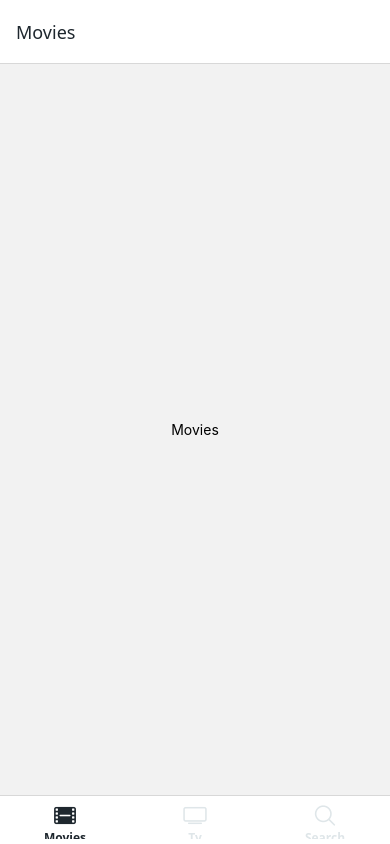
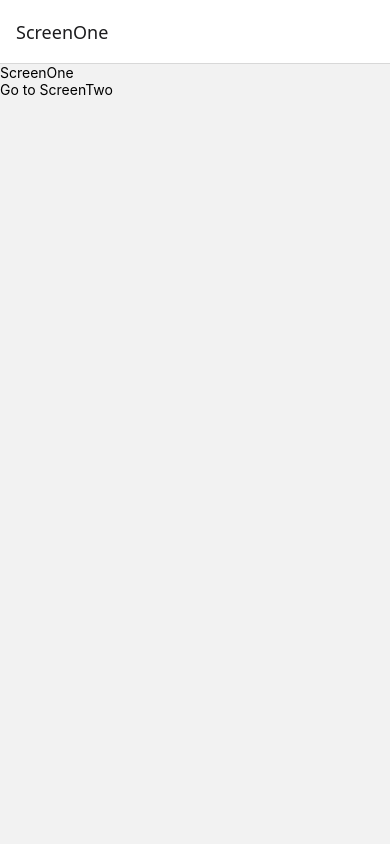
Before and after one commit to justddan/RN_Noovies, a React Native app: screen / in a window 390 px wide. Built offline with nearby package versions, Linux system fonts and the light colour scheme.

Commit message:
Stack Navigation 1

```diff
--- a/App.js
+++ b/App.js
@@ -10,6 +10,7 @@ import {
   DefaultTheme,
 } from "@react-navigation/native";
 import Tabs from "./navigation/Tab";
+import Stack from "./navigation/Stack";
 
 SplashScreen.preventAutoHideAsync();
 
@@ -72,7 +73,8 @@ export default function App() {
       onReady={onLayoutRootView}
       // theme={isDark ? DarkTheme : DefaultTheme}
     >
-      <Tabs />
+      {/* <Tabs /> */}
+      <Stack />
     </NavigationContainer>
   );
 }
--- /dev/null
+++ b/navigation/Stack.js
@@ -0,0 +1,50 @@
+import React from "react";
+import { createNativeStackNavigator } from "@react-navigation/native-stack";
+import { Text, View, TouchableOpacity } from "react-native";
+
+const ScreenOne = ({ navigation: { navigate } }) => {
+  return (
+    <View>
+      <Text>ScreenOne</Text>
+      <TouchableOpacity onPress={() => navigate("ScreenTwo")}>
+        <Text>Go to ScreenTwo</Text>
+      </TouchableOpacity>
+    </View>
+  );
+};
+
+const ScreenTwo = ({ navigation: { navigate } }) => {
+  return (
+    <View>
+      <Text>ScreenTwo</Text>
+      <TouchableOpacity onPress={() => navigate("ScreenThree")}>
+        <Text>Go to ScreenThree</Text>
+      </TouchableOpacity>
+    </View>
+  );
+};
+
+const ScreenThree = ({ navigation: { goBack, setOptions } }) => {
+  return (
+    <View>
+      <Text>ScreenThree</Text>
+      <TouchableOpacity onPress={() => setOptions({ title: "Three" })}>
+        <Text>Go back</Text>
+      </TouchableOpacity>
+    </View>
+  );
+};
+
+const NativeStack = createNativeStackNavigator();
+
+const Stack = () => {
+  return (
+    <NativeStack.Navigator>
+      <NativeStack.Screen name="ScreenOne" component={ScreenOne} />
+      <NativeStack.Screen name="ScreenTwo" component={ScreenTwo} />
+      <NativeStack.Screen name="ScreenThree" component={ScreenThree} />
+    </NativeStack.Navigator>
+  );
+};
+
+export default Stack;
```
